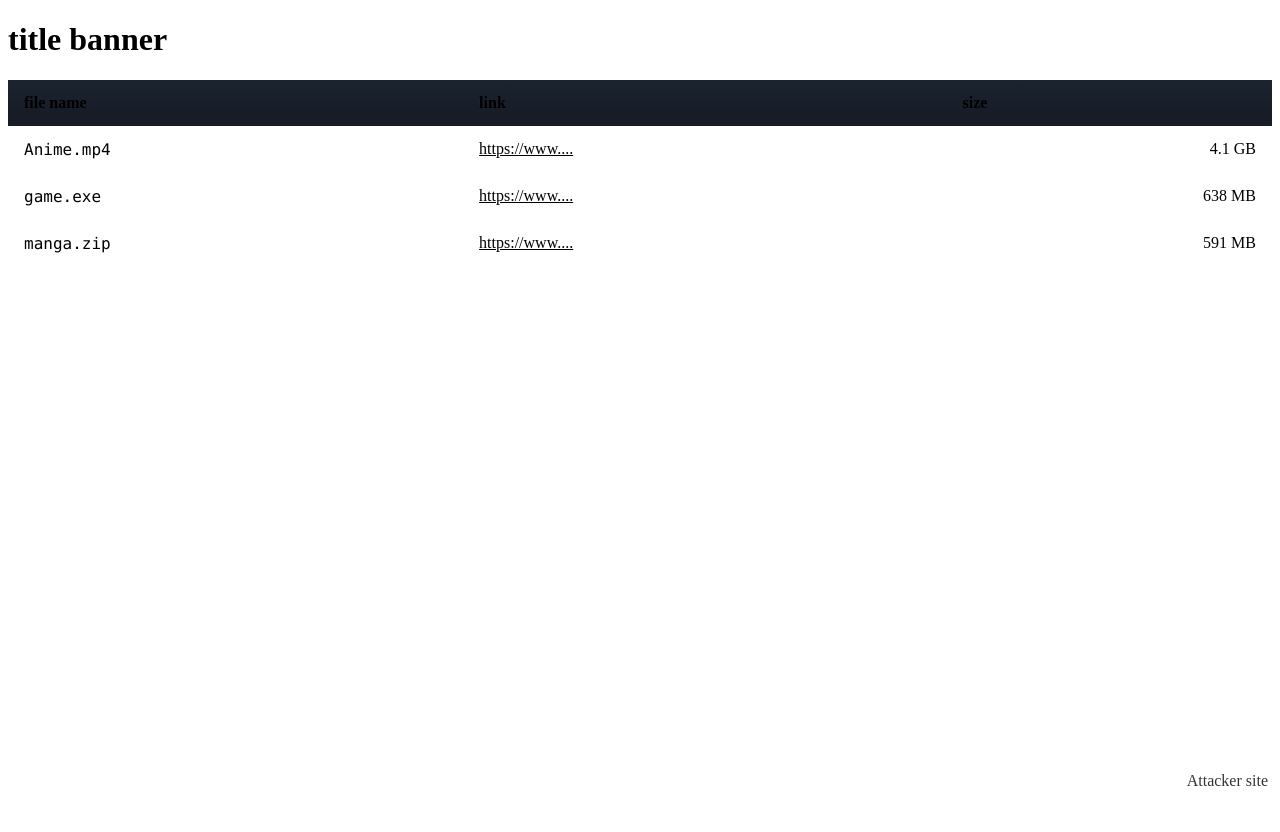
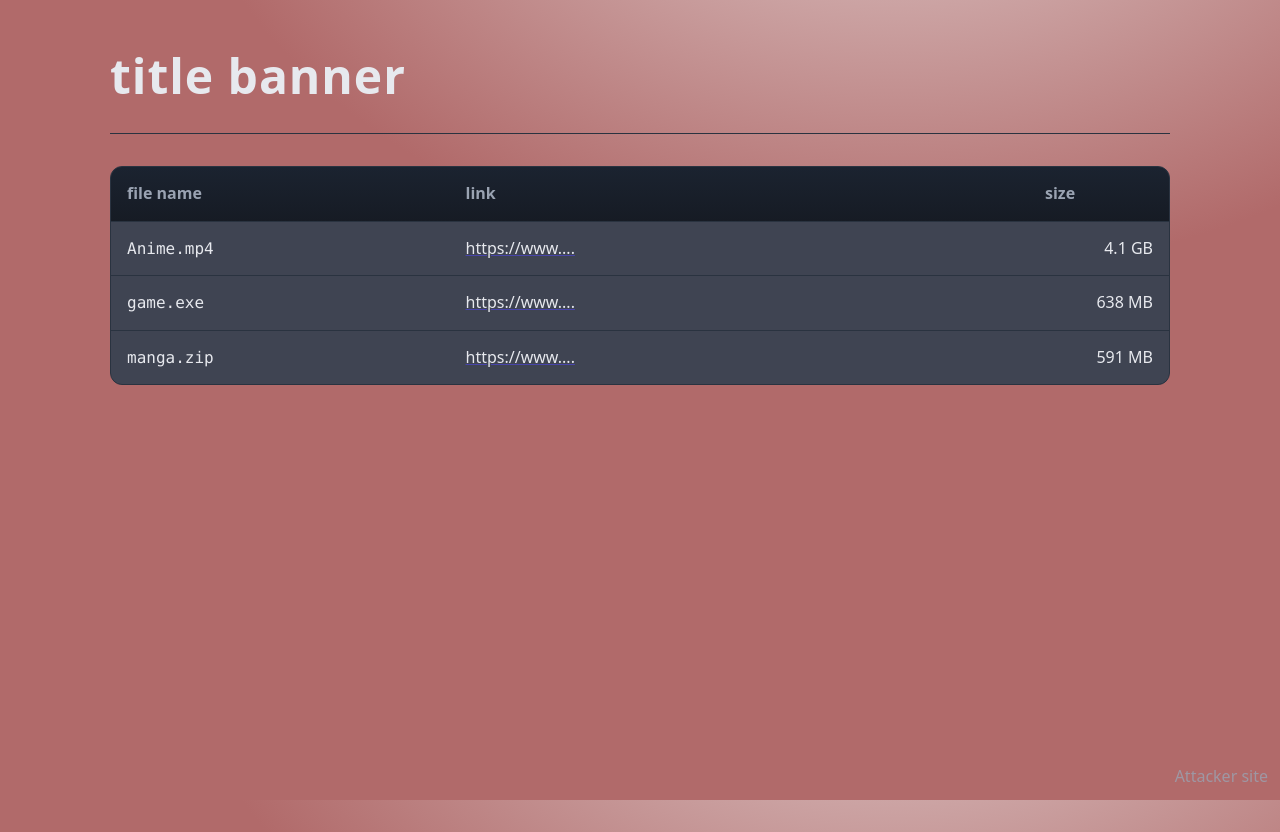
Before and after one commit to MANA-github/attacker_site, a plain HTML site: page index.html in a window 1280 px wide. Before the commit the page ends 800 px from the top, so only its background shows below. Drawn offline with Linux system fonts and the light colour scheme.

Commit message:
fix read css

```diff
--- a/index.html
+++ b/index.html
@@ -4,10 +4,10 @@
   <meta charset="utf-8" />
   <meta name="viewport" content="width=device-width, initial-scale=1" />
   <title>Document</title>
-  <link rel="stylesheet" href="styles/file list.css" />
+  <link rel="stylesheet" href="styles/file_list.css" />
   <link rel="stylesheet" href="styles/table.css" />
   <link rel="stylesheet" href="styles/notes.css" />
-  <link rel="stylesheet" href="styles/Column width.css" />
+  <link rel="stylesheet" href="styles/column_width.css" />
   <link rel="stylesheet" href="styles/display.css" />
 </head>
 <body>
```
